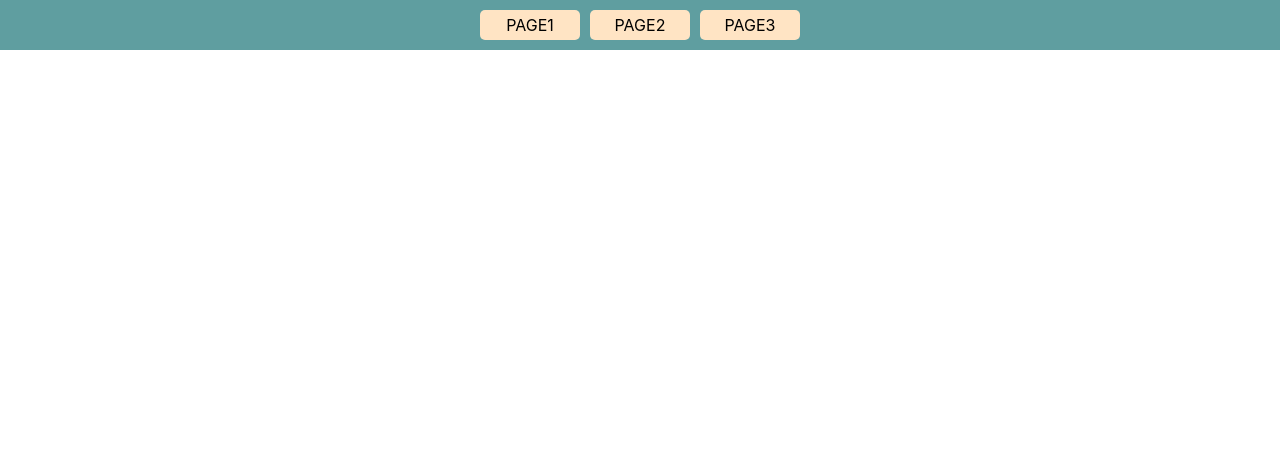
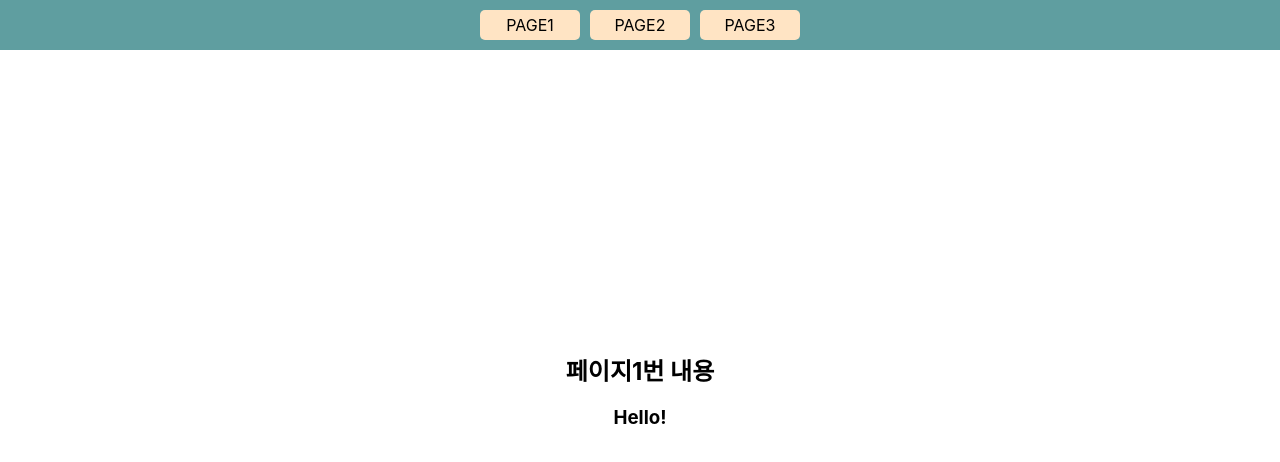
Before and after one commit to o-tao/react-app, a React (Create React App) app: page /page1/1 in a window 1280 px wide. Before the commit this address had no page. Shown: the top 462 px of the page. Built offline with nearby package versions, Linux system fonts and the light colour scheme.

Commit message:
React Router useParams 사용 예제

```diff
--- a/src/App.js
+++ b/src/App.js
@@ -45,7 +45,7 @@ const App = () => {
             <Nav/>
             <BrowserRouter>
                 <Routes>
-                    <Route path={'/page1'} element={<Page1/>}></Route>
+                    <Route path={'/page1/:txt'} element={<Page1/>}></Route>
                     <Route path={'/page2'} element={<Page2/>}></Route>
                     <Route path={'/page3'} element={<Page3/>}></Route>
                 </Routes>
--- a/src/Nav.js
+++ b/src/Nav.js
@@ -1,10 +1,13 @@
+import {useEffect} from "react";
+import {useParams} from "react-router-dom";
+
 const Nav = () => {
 
     // const pageEvent = () => {alert("PAGE2");}
     // const data = txt => {alert(txt);};
 
     const array = [
-        {href: "/page1", txt: "PAGE1"},
+        {href: "/page1/hello", txt: "PAGE1"},
         {href: "/page2", txt: "PAGE2"},
         {href: "/page3", txt: "PAGE3"}
     ];
--- a/src/Page1.js
+++ b/src/Page1.js
@@ -1,7 +1,13 @@
+import {useParams} from "react-router-dom";
+
 const Page1 = () => {
+    const {txt} = useParams();
+    console.log(txt)
+
     return (
         <section className="content" id="page1">
             <h1 className="body">페이지1번 내용</h1>
+            <h3>Hello!</h3>
         </section>
     )
 }
```
